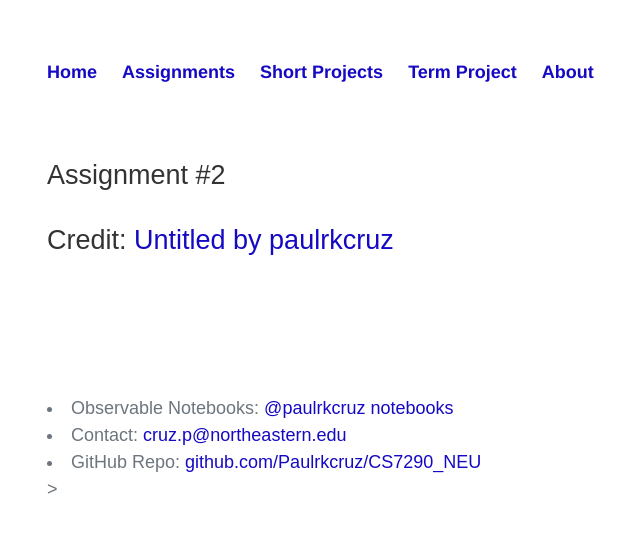
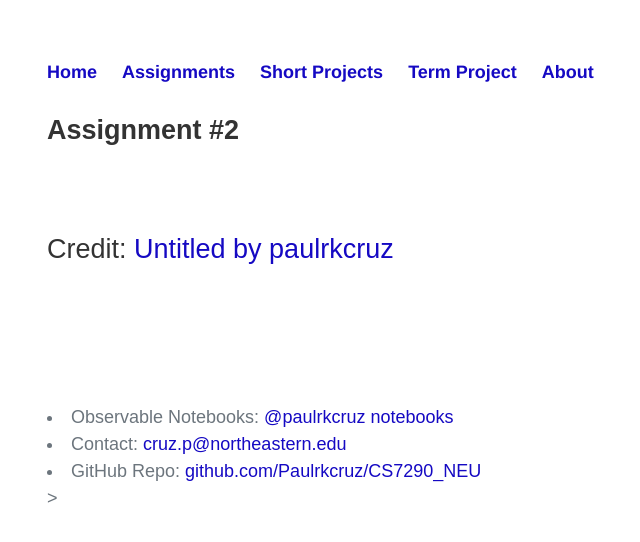
Before and after one commit to Paulrkcruz/CS7290_NEU, a Jekyll site: the page built from assignments/a2.html, in a window 1280 px wide. Shown: the top 542 px of the page, without its empty margins (145-785 px from the left). Built offline with Jekyll 4.4.1, drawn with Linux system fonts in a browser that asks for light colours.

Commit message:
Update a2.html

```diff
--- a/assignments/a2.html
+++ b/assignments/a2.html
@@ -2,12 +2,12 @@
 layout: default
 title: Short Projects
 ---
+			<p>
+			<b>Assignment #2</b>
+            </p>
 		<div class="a2" align="left">
 		<br>
 			{% comment %} <h1>a2</h1> {% endcomment %}
-			<p>
-			Assignment #2
-            </p>
 
 <div id="observablehq-1a0e8a29"></div>
 <p>Credit: <a href="https://observablehq.com/@paulrkcruz/cs7290-assignment2">Untitled by paulrkcruz</a></p>
```
